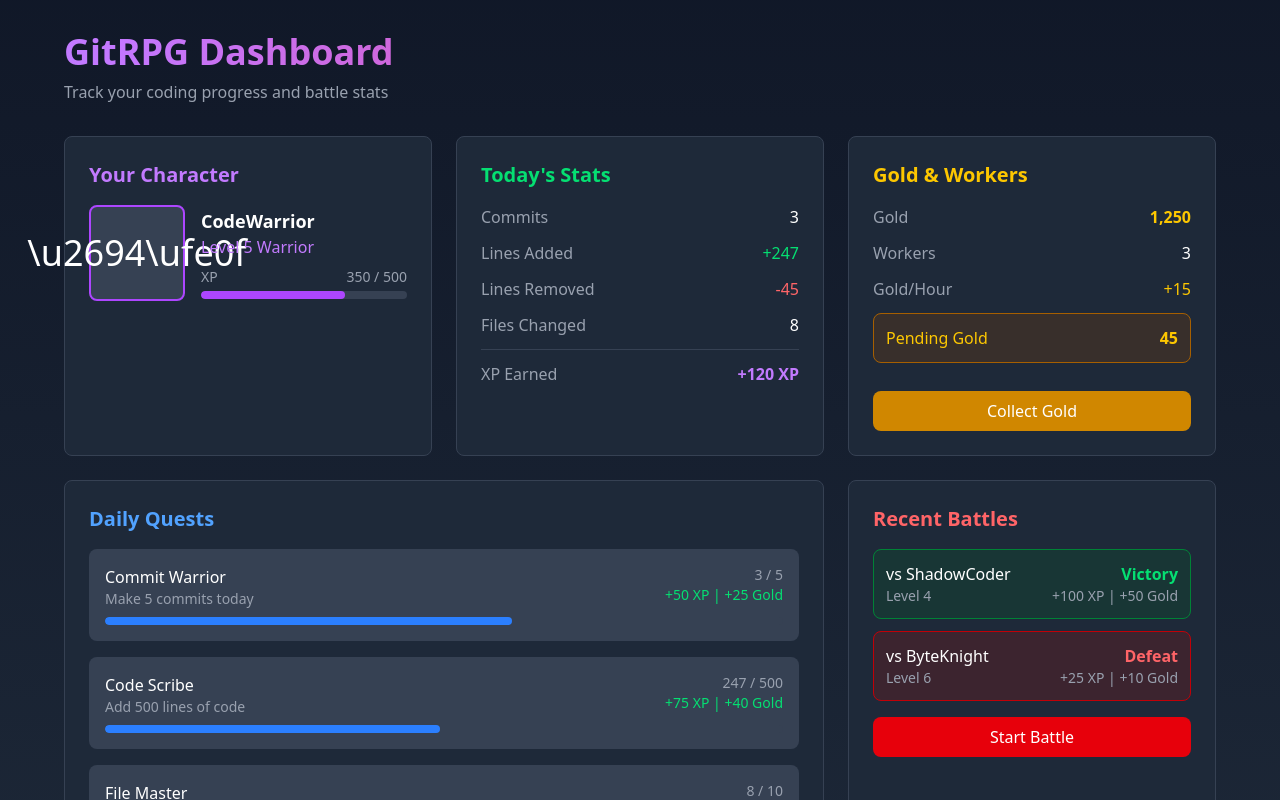
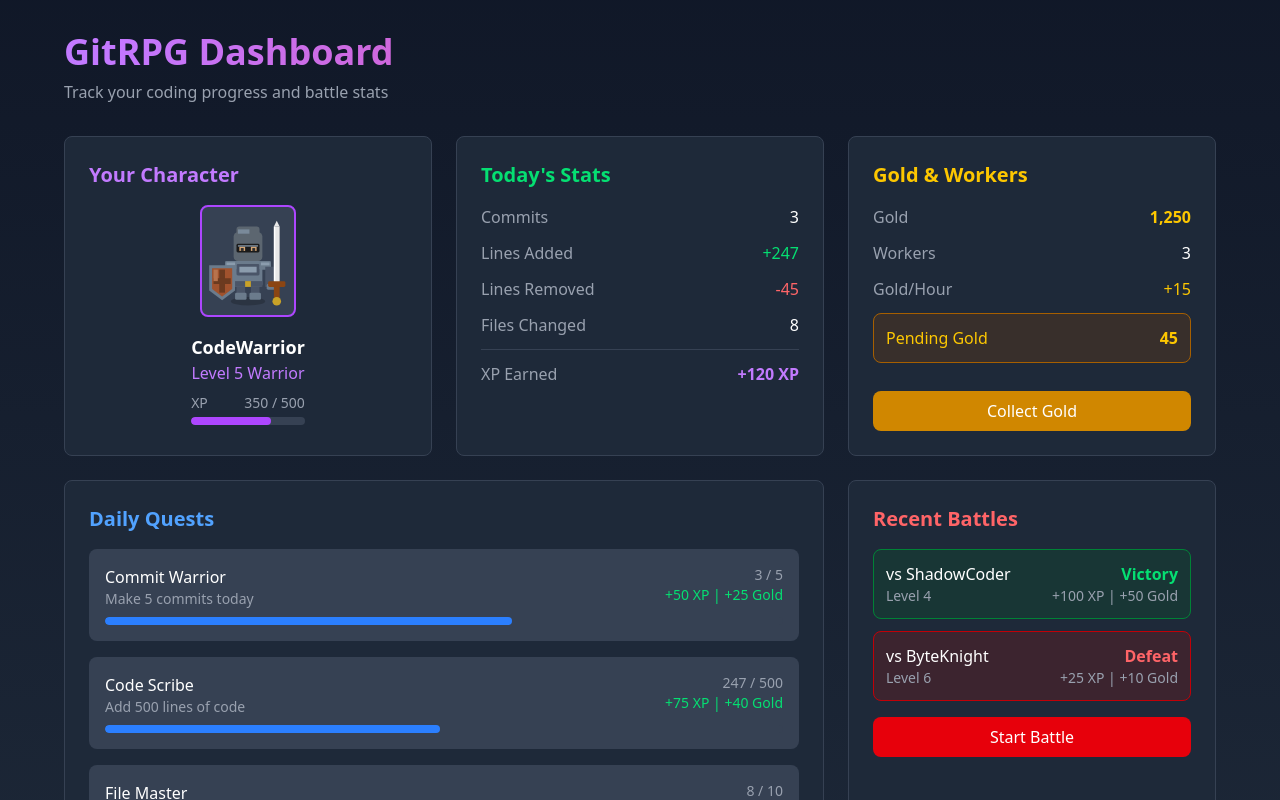
Before and after one commit to SilverCrocus/gitrpg, a Next.js app in the folder dashboard/: page / in a window 1280 px wide. Shown: the top 800 px of the page. Built offline with nearby package versions, Linux system fonts and the light colour scheme.

Commit message:
refactor: replace AnimatedSprite with new SVG CharacterSprite

```diff
--- a/dashboard/src/app/page.tsx
+++ b/dashboard/src/app/page.tsx
@@ -1,6 +1,7 @@
 'use client';
 
 import { useState, useEffect } from 'react';
+import { CharacterSprite, CharacterClass } from '@/components/CharacterSprite';
 
 // Types for the dashboard data
 interface Character {
@@ -125,6 +126,7 @@ const mockBattles: Battle[] = [
   },
 ];
 
+
 // Progress Bar Component
 function ProgressBar({ current, max, color = 'purple' }: { current: number; max: number; color?: string }) {
   const percentage = Math.min((current / max) * 100, 100);
@@ -151,15 +153,14 @@ function CharacterCard({ character }: { character: Character }) {
   return (
     <div className="bg-gray-800 rounded-lg p-6 border border-gray-700">
       <h2 className="text-xl font-semibold mb-4 text-purple-400">Your Character</h2>
-      <div className="flex items-center space-x-4">
-        <div className="w-24 h-24 bg-gray-700 rounded-lg flex items-center justify-center border-2 border-purple-500">
-          <span className="text-4xl">
-            {character.class === 'Warrior' ? '\\u2694\\ufe0f' :
-             character.class === 'Mage' ? '\\ud83e\\uddd9' :
-             character.class === 'Rogue' ? '\\ud83d\\udc64' : '\\ud83e\\uddd1\\u200d\\ud83d\\udcbb'}
-          </span>
+      <div className="flex flex-col items-center space-y-4">
+        <div className="w-24 h-28 rounded-lg border-2 border-purple-500 overflow-hidden bg-gray-700 flex items-center justify-center">
+          <CharacterSprite
+            characterClass={character.class.toLowerCase() as CharacterClass}
+            size={92}
+          />
         </div>
-        <div className="flex-1">
+        <div className="text-center">
           <p className="text-lg font-bold text-white">{character.name}</p>
           <p className="text-purple-400">Level {character.level} {character.class}</p>
           <div className="mt-2">
```
